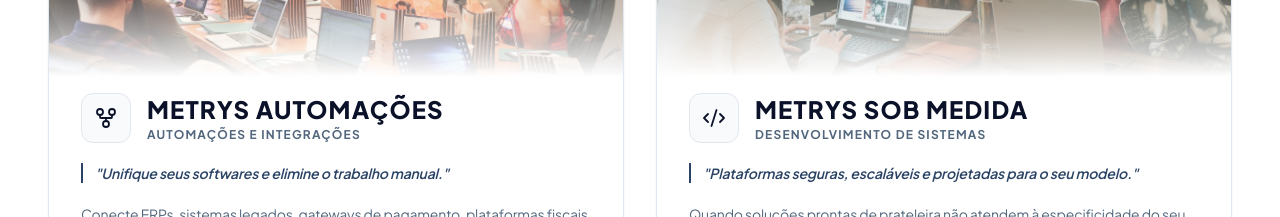
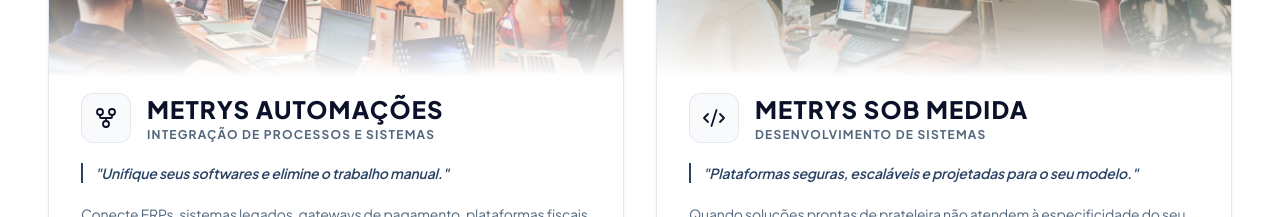
Before and after one commit to erictauzz-netizen/metrys-web, a React (Vite) app: page / in a window 1280 px wide. Shown: the part 2580-2797 px from the top of the page. Built offline with nearby package versions, Linux system fonts and the light colour scheme.

Commit message:
style: refinar subtitulo do pilar METRYS Automacoes

```diff
--- a/src/components/SolutionsGrid.tsx
+++ b/src/components/SolutionsGrid.tsx
@@ -56,7 +56,7 @@
       id: 'flow',
       code: 'AUTOMAÇÕES',
       title: 'METRYS AUTOMAÇÕES',
-      subtitle: 'Automações e integrações',
+      subtitle: 'Integração de processos e sistemas',
       badge: 'Conexão de Processos',
       userRole: 'Gestores de Operações & Controladoria',
       image: '/images/operations-flow.jpg',
```
